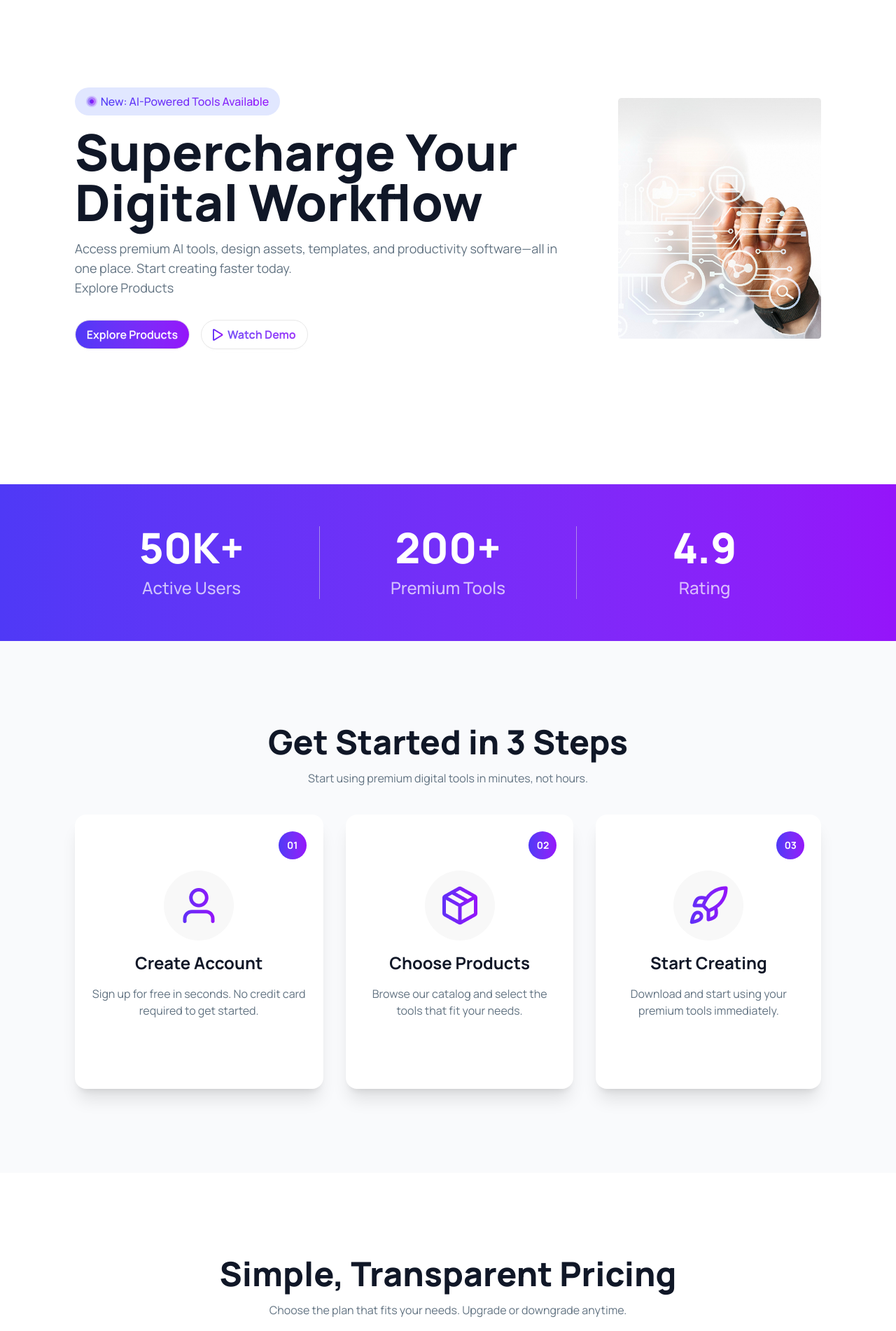
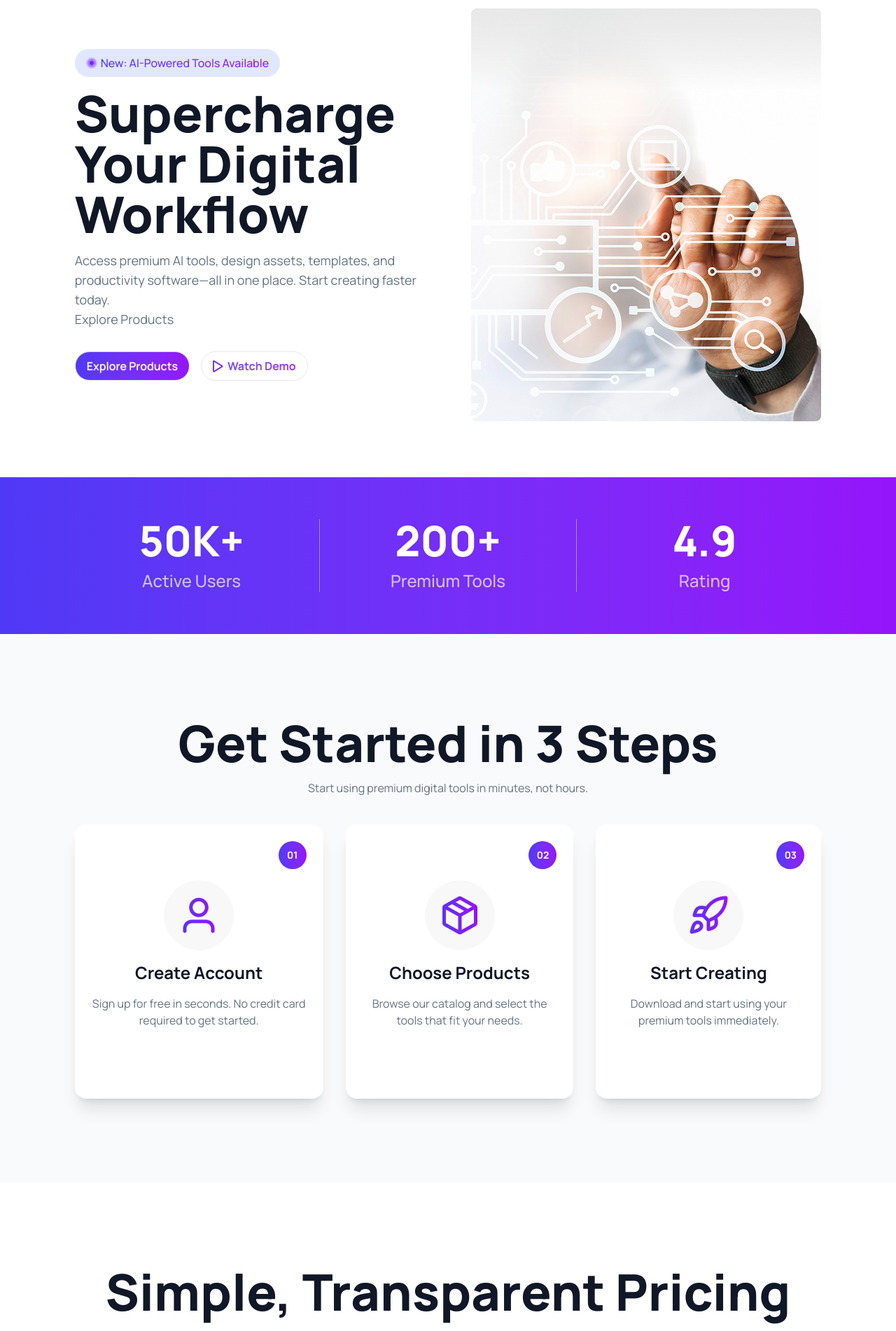
Before and after one commit to Abdul-Momin-Rahman/B-13-A06, a React (Vite) app: page / in a window 1280 px wide. Shown: the part 160-2062 px from the top of the page at 70% size. Built offline with nearby package versions, Linux system fonts and the light colour scheme.

Commit message:
Responsive Design

```diff
--- a/src/Components/Banner.jsx
+++ b/src/Components/Banner.jsx
@@ -3,9 +3,9 @@ import banner from '../assets/banner.png'
 
 const Banner = () => {
     return (
-        <div className='lg:w-10/12 mx-auto py-10 lg:py-20'>
+        <div className='lg:w-10/12 mx-auto py-10 lg:py-20 '>
             <div className='flex flex-col-reverse lg:flex-row items-center justify-between gap-15'>
-                <div className="left flex flex-col gap-8">
+                <div className="left flex flex-col gap-8 flex-1">
                     <div className='flex flex-col gap-4'>
                         <div className='flex items-center  gap-1.25 py-2 px-4 bg-[#E1E7FF] rounded-3xl mx-auto lg:mx-0 justify-center w-fit'>
                             <img className='w-4 h-4' src="/Group5.png" alt="" />
@@ -29,7 +29,7 @@ const Banner = () => {
                         </button>
                     </div>
                 </div>
-                <div className="right w-125 h-150 flex justify-center items-center">
+                <div className="right max-w-125 max-h-150 flex justify-center items-center flex-1">
                     <img className='w-full' src={banner} alt="" />
 
                 </div>
--- a/src/Components/Footer.jsx
+++ b/src/Components/Footer.jsx
@@ -4,7 +4,7 @@ import { FaXTwitter } from "react-icons/fa6";
 
 const Footer = () => {
     return (
-        <div className='bg-[#101727] lg:pt-30 pt-15'>
+        <div className='bg-[#101727] lg:pt-30 pt-15 pb-8'>
             <div className='lg:w-10/12 mx-auto space-y-20 flex flex-col '>
 
                 <div className='topSection text-white grid grid-cols-2 md:grid-cols-3 lg:flex lg:justify-between gap-10 '>
@@ -67,8 +67,8 @@ const Footer = () => {
 
             </div>
 
-            <div className="bootmSection px-5 lg:px-0 text-white flex justify-between">
-                <p className="text-base opacity-40">© 2026 Digitools. All rights reserved.</p>
+            <div className="bootmSection px-15 md:px-5 lg:px-0 text-white flex flex-col-reverse gap-5 md:flex-row justify-between">
+                <p className="text-base opacity-40 text-center md:text-left">© 2026 Digitools. All rights reserved.</p>
                 <div className="flex justify-between gap-6">
                     <p className="text-base opacity-40">Privacy Policy</p>
                     <p className="text-base opacity-40">Terms of Service</p>
--- a/src/Components/Pricing.jsx
+++ b/src/Components/Pricing.jsx
@@ -5,8 +5,8 @@ const Pricing = () => {
         <div className='w-10/12 mx-auto py-30 space-y-10'>
 
             <div className='flex flex-col gap-4 items-center'>
-                <h1 className='font-extrabold text-5xl text-[#101727] text-center'>Simple, Transparent Pricing</h1>
-                <p className='text-base text-[#627382]'>Choose the plan that fits your needs. Upgrade or downgrade anytime.</p>
+                <h1 className='font-extrabold text-3xl text-center lg:text-7xl text-[#101727]'>Simple, Transparent Pricing</h1>
+                <p className='text-base text-[#627382] text-center'>Choose the plan that fits your needs. Upgrade or downgrade anytime.</p>
             </div>
 
 
--- a/src/Components/Ready.jsx
+++ b/src/Components/Ready.jsx
@@ -3,12 +3,12 @@ import React from 'react';
 const Ready = () => {
     return (
         <div>
-            <div className="py-15 lg:py-30 bg-linear-to-r from-[#4F39F6] to-[#9514FA]">
+            <div className="py-15 px-5 lg:px-0 lg:py-30 bg-linear-to-r from-[#4F39F6] to-[#9514FA]">
                 <div className='lg:w-10/12 mx-auto flex flex-col gap-10'>
 
                     <div className='flex flex-col gap-4 items-center text-center'>
-                        <h1 className='text-[40px] font-extrabold text-white'>Ready to Transform Your Workflow?</h1>
-                        <p className='text-base text-white'>Join thousands of professionals who are already using Digitools to work smarter. <br /> Start your free trial today.</p>
+                        <h1 className='text-3xl lg:text-[40px] font-extrabold text-white'>Ready to Transform Your Workflow?</h1>
+                        <p className='text-base text-white'>Join thousands of professionals who are already using Digitools to work smarter. <br />Start your free trial today.</p>
                     </div>
 
                     <div className='flex flex-col gap-4 items-center text-center'>
--- a/src/Components/Stats.jsx
+++ b/src/Components/Stats.jsx
@@ -2,7 +2,7 @@
 
 const Stats = () => {
     return (
-        <div className="py-5 lg:py-15 bg-linear-to-r from-[#4F39F6] to-[#9514FA]">
+        <div className="py-5 lg:py-15 bg-linear-to-r from-[#4F39F6] to-[#9514FA] text-center">
             <div className="lg:w-10/12 mx-auto flex justify-between">
                 <div className="flex flex-col gap-3 w-full items-center">
                     <h1 className="font-extrabold text-3xl lg:text-6xl text-white">50K+</h1>
--- a/src/Components/StepsSection.jsx
+++ b/src/Components/StepsSection.jsx
@@ -9,7 +9,7 @@ const StepsSection = () => {
 
 
                 <div className='flex flex-col gap-4 items-center'>
-                    <h1 className='font-extrabold text-5xl text-[#101727]'>Get Started in 3 Steps</h1>
+                    <h1 className='font-extrabold text-3xl text-center lg:text-left lg:text-7xl text-[#101727]'>Get Started in 3 Steps</h1>
                     <p className='text-base text-[#627382]'>Start using premium digital tools in minutes, not hours.</p>
                 </div>
 
```
